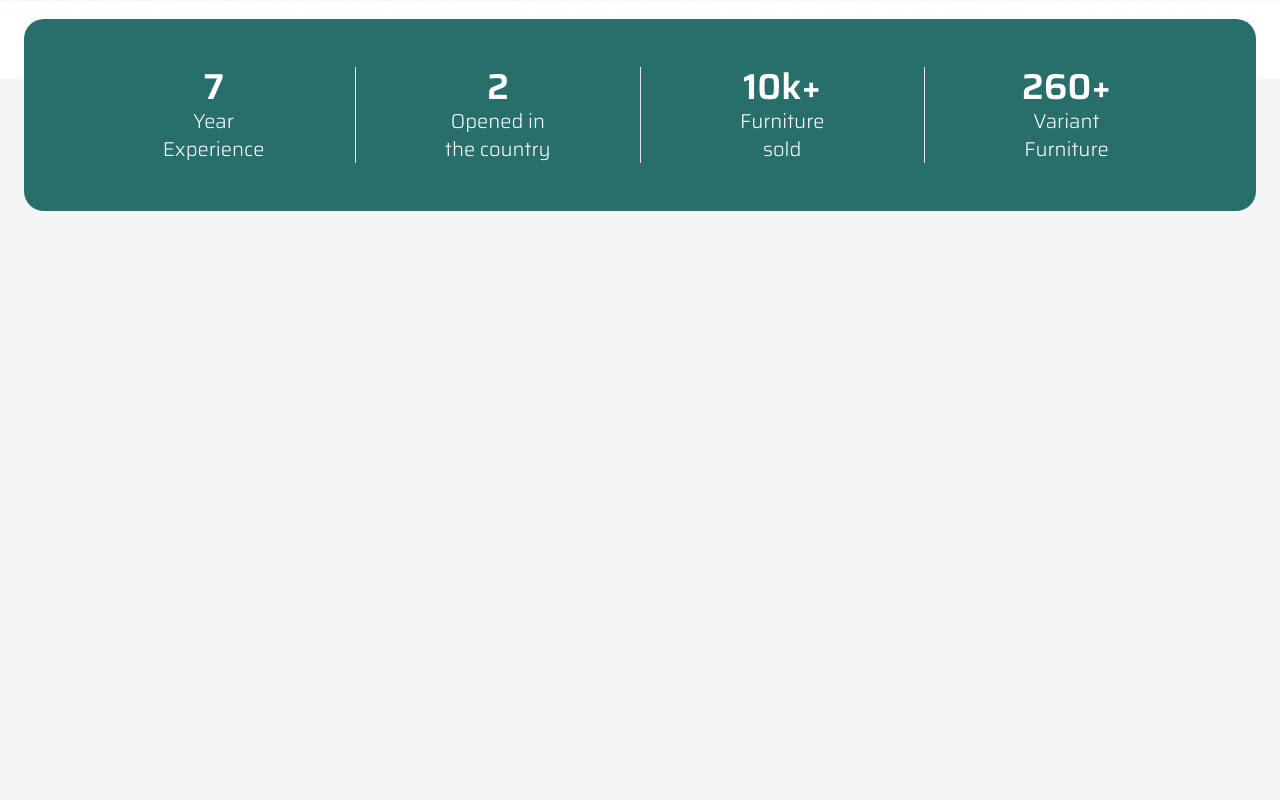
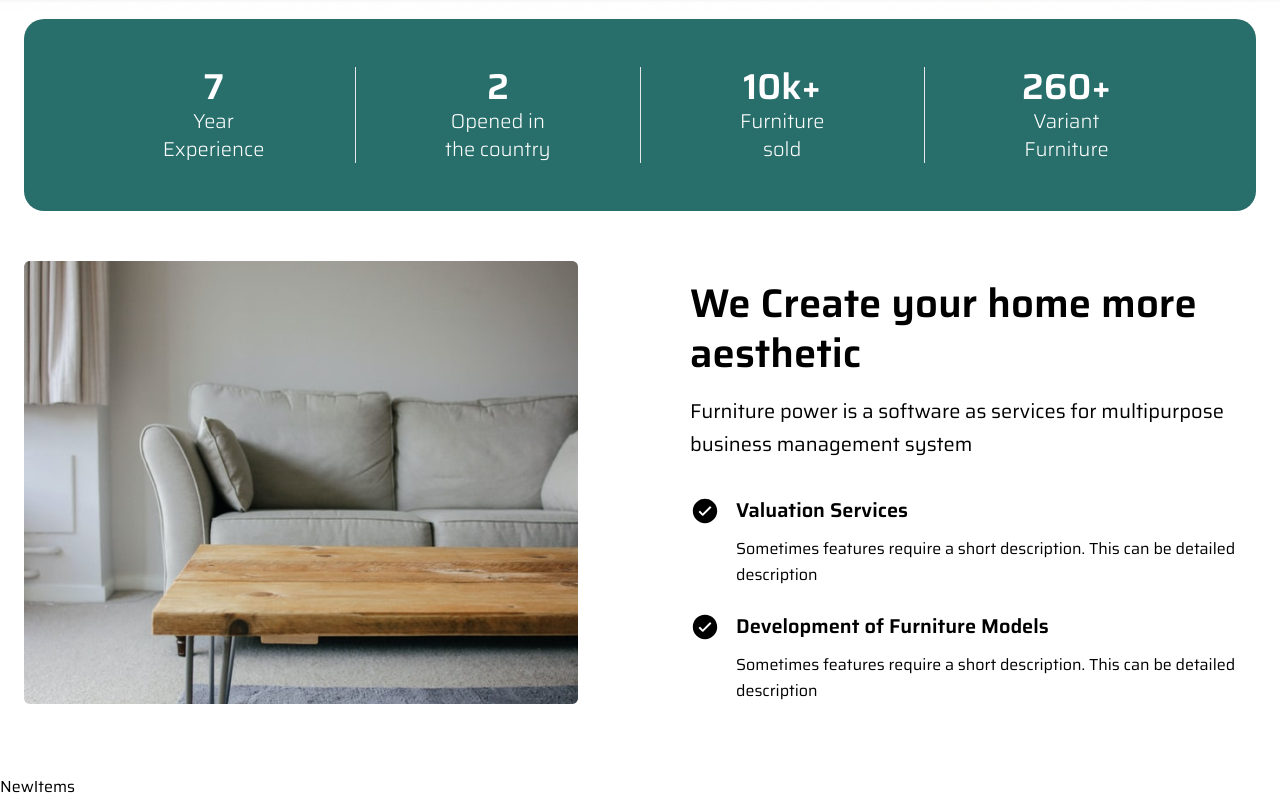
Before and after one commit to manlikeganga19/FurnitureLand, a React (Create React App) app: page / in a window 1280 px wide. Shown: the part 771-1571 px from the top of the page. Before the commit the page ends 982 px from the top, so only its background shows below. Built offline with nearby package versions, Linux system fonts and the light colour scheme; the HTML template or start-up script is replaced by a standard one.

Commit message:
worked on the features component

```diff
--- a/src/App.js
+++ b/src/App.js
@@ -1,10 +1,14 @@
 import React from "react";
 import Hero from "./components/Hero";
+import Features from './components/Features';
+import NewItems from './components/NewItems';
 
 const App = () => {
   return (
     <div className="w-full max-w-[1440px] mx-auto bg-white">
-      <Hero />
+      <Hero/>
+      <Features/>
+      <NewItems/>
     </div>
   );
 };
--- a/src/components/Features.js
+++ b/src/components/Features.js
@@ -1,7 +1,39 @@
 import React from 'react';
+import {features} from '../data'
 
 const Features = () => {
-  return <div>Features</div>;
+  const {title, subtitle, image, buttonText, items} = features;
+
+  return (
+  <section className='section'>
+    <div className='container mx-auto'>
+      <div className='flex flex-col lg:flex-row lg:gap-x-[100px]'>
+        <div className='flex-1 order-1 lg:-order-1'>
+          <img src={image.type} alt=''/>
+        </div>
+        <div  className='flex-1 flex flex-col justify-end'>
+          <h2 className='title'>{title}</h2>
+          <p className='subtitle'>{subtitle}</p>
+
+          <div>
+            {items.map((item, index) => {
+              const {title, subtitle, icon} = item;
+              return (
+                <div className='flex mb-6 lg:last:mb-0'>
+                  <div className='text-2xl mr-4 lg:text-3xl'>{icon}</div>
+                  <div>
+                    <h4 className='text-base lg:text-xl font-semibold mb-3'>{title}</h4>
+                    <p>{subtitle}</p>
+                  </div>
+                </div>
+              )
+            })}
+          </div>
+        </div>
+      </div>
+     </div>
+  </section>
+  );
 };
 
 export default Features;
```
